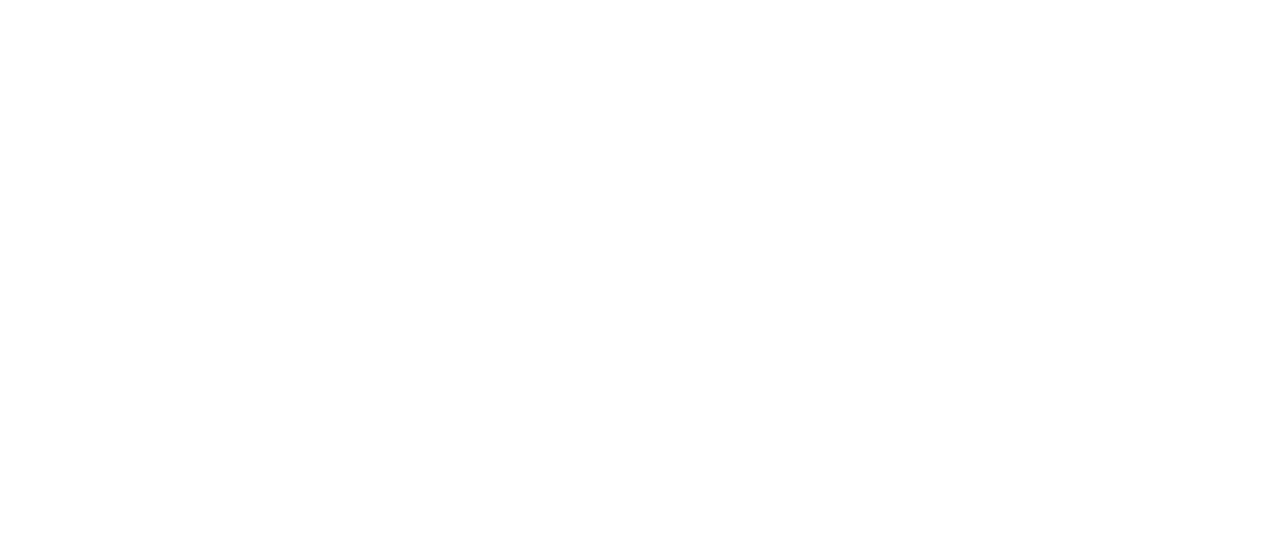
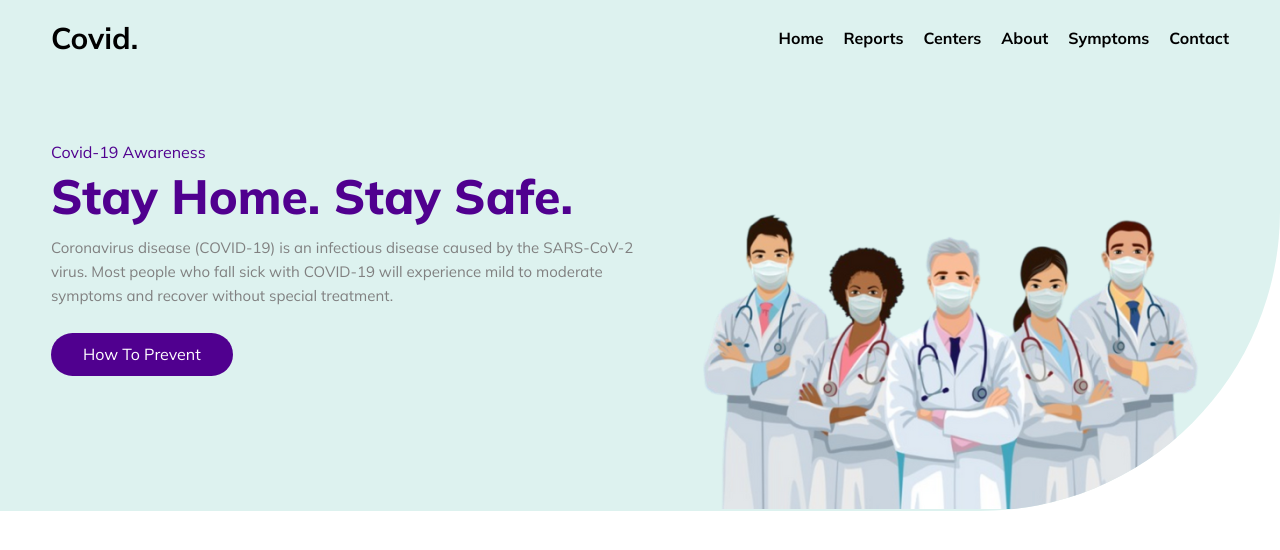
Before and after one commit to marif0025/covid-landing, a website built with webpack: page public/index.html in a window 1280 px wide. Built offline with nearby package versions, Linux system fonts and the light colour scheme.

Commit message:
Hero section completed

```diff
--- a/public/index.html
+++ b/public/index.html
@@ -13,6 +13,37 @@
 </head>
 
 <body>
+    <section class="section--hero">
+        <div class="container">
+            <nav class="navbar">
+                <a href="#" class="site--logo">Covid.</a>
+                <ul class="menu">
+                    <li class="menu--item"><a class="menu--link" href="#">Home</a></li>
+                    <li class="menu--item"><a class="menu--link" href="#">Reports</a></li>
+                    <li class="menu--item"><a class="menu--link" href="#">Centers</a></li>
+                    <li class="menu--item"><a class="menu--link" href="#">About</a></li>
+                    <li class="menu--item"><a class="menu--link" href="#">Symptoms</a></li>
+                    <li class="menu--item"><a class="menu--link" href="#">Contact</a></li>
+                </ul>
+            </nav>
+
+            <div class="hero--content">
+                <div class="hero--details">
+                    <h4 class="hero--subtitle">Covid-19 Awareness</h4>
+                    <h1 class="hero--title">Stay Home. Stay Safe.</h1>
+                    <p class="hero--desc">
+                        Coronavirus disease (COVID-19) is an infectious disease caused by the SARS-CoV-2 virus.
+                        Most people who fall sick with COVID-19 will experience mild to moderate symptoms and recover
+                        without special treatment.
+                    </p>
+                    <button class="hero--cta btn--primary">How To Prevent</button>
+                </div>
+                <div class="hero--img">
+                    <img src="assets/images/doctor-img.png" alt="doctor">
+                </div>
+            </div>
+        </div>
+    </section>
 
 </body>
 
--- /dev/null
+++ b/resources/sass/base/_buttons.scss
@@ -0,0 +1,18 @@
+.btn--primary {
+    align-items: center;
+    background-color: var(--clr-brand-primary);
+    border-radius: 50px;
+    color: #fff;
+    display: flex;
+    filter: brightness(1);
+    font-size: 1.6rem;
+    font-weight: 400;
+    line-height: 1.21;
+    padding: 12px 32px;
+    transition: filter 0.25s ease-in-out;
+
+    &:hover {
+        filter: brightness(1.2);
+        transition: filter 0.25s ease-in-out;
+    }
+}
--- /dev/null
+++ b/resources/sass/base/_utilities.scss
@@ -0,0 +1,51 @@
+@import url('https://fonts.googleapis.com/css2?family=Mulish:wght@400;700;800&display=swap');
+
+html {
+    font-size: 62.5%;
+    scroll-behavior: smooth;
+}
+
+* {
+    box-sizing: border-box;
+    margin: 0;
+    padding: 0;
+}
+
+:root {
+    --clr-text-default: #808080;
+    --clr-text-dark: #000;
+    --clr-brand-primary: #50008f;
+    --clr-bg-hero: #ddf2ef;
+}
+
+body {
+    color: var(--clr-text-default);
+    font-family: 'Mulish', sans-serif;
+    font-size: 1.6rem;
+    line-height: 1.255;
+}
+
+.container {
+    margin: 0 auto;
+    max-width: 1226px;
+    padding: 0 24px;
+    width: 100%;
+}
+
+li {
+    list-style: none;
+}
+
+a {
+    color: currentColor;
+    text-decoration: none;
+}
+
+button {
+    background-color: transparent;
+    border: 0;
+    color: inherit;
+    cursor: pointer;
+    font-family: inherit;
+    outline: none;
+}
--- a/resources/sass/style.scss
+++ b/resources/sass/style.scss
@@ -1,5 +1,3 @@
-* {
-    box-sizing: border-box;
-    margin: 0;
-    padding: 0;
-}
+@import './base/utilities', './base/buttons';
+
+@import './template-parts/section-hero';
--- /dev/null
+++ b/resources/sass/template-parts/_section-hero.scss
@@ -0,0 +1,79 @@
+.section--hero {
+    background-color: var(--clr-bg-hero);
+    border-radius: 0 0 300px;
+    overflow: hidden;
+}
+
+.navbar {
+    align-items: center;
+    display: flex;
+    justify-content: space-between;
+    margin-bottom: 64px;
+    padding: 20px 0;
+}
+
+.site--logo {
+    color: var(--clr-text-dark);
+    font-size: 3rem;
+    font-weight: 700;
+    line-height: inherit;
+}
+
+.menu {
+    align-items: center;
+    display: flex;
+    gap: 20px;
+
+    &--link {
+        border-bottom: 2px solid transparent;
+        color: var(--clr-text-dark);
+        display: inline-block;
+        font-size: 1.6rem;
+        font-weight: 700;
+        line-height: inherit;
+        transition: border-color 0.25s ease-in-out;
+
+        &:hover {
+            border-bottom-color: var(--clr-text-dark);
+            transition: border-color 0.25s ease-in-out;
+        }
+    }
+}
+
+.hero {
+    &--content {
+        display: flex;
+    }
+
+    &--subtitle {
+        color: var(--clr-brand-primary);
+        font-size: 1.6rem;
+        font-weight: 400;
+        line-height: inherit;
+    }
+
+    &--title {
+        color: var(--clr-brand-primary);
+        font-size: 4.8rem;
+        font-weight: 800;
+        line-height: inherit;
+        margin-top: 4px;
+    }
+
+    &--desc {
+        font-size: 1.5rem;
+        font-weight: 400;
+        line-height: 1.6;
+        margin-top: 10px;
+    }
+
+    &--cta {
+        margin-bottom: 135px;
+        margin-top: 25px;
+    }
+
+    &--img {
+        align-self: flex-end;
+        line-height: 1;
+    }
+}
```
Also changed, not shown: public/assets/images/doctor-img.png (added).
